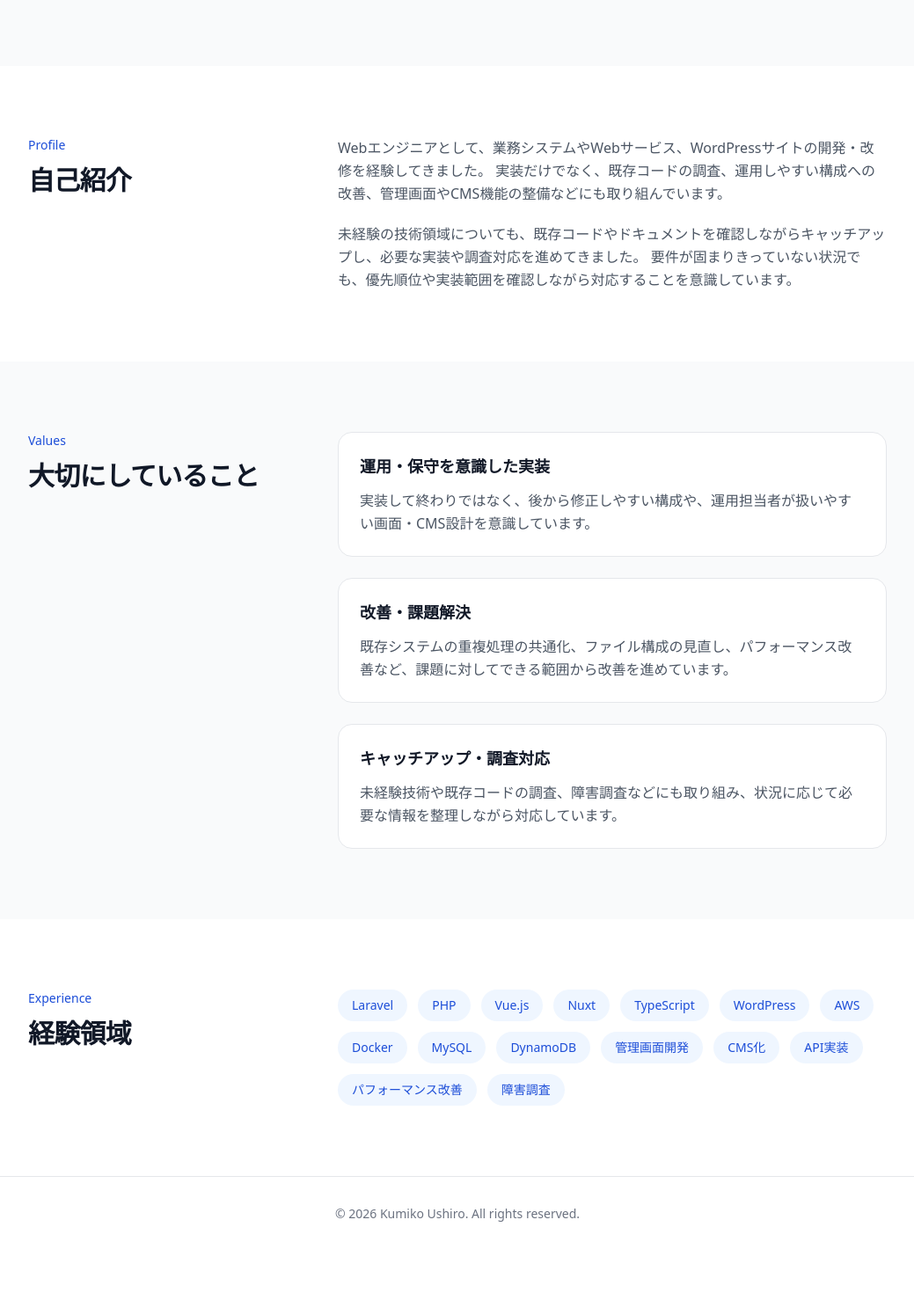
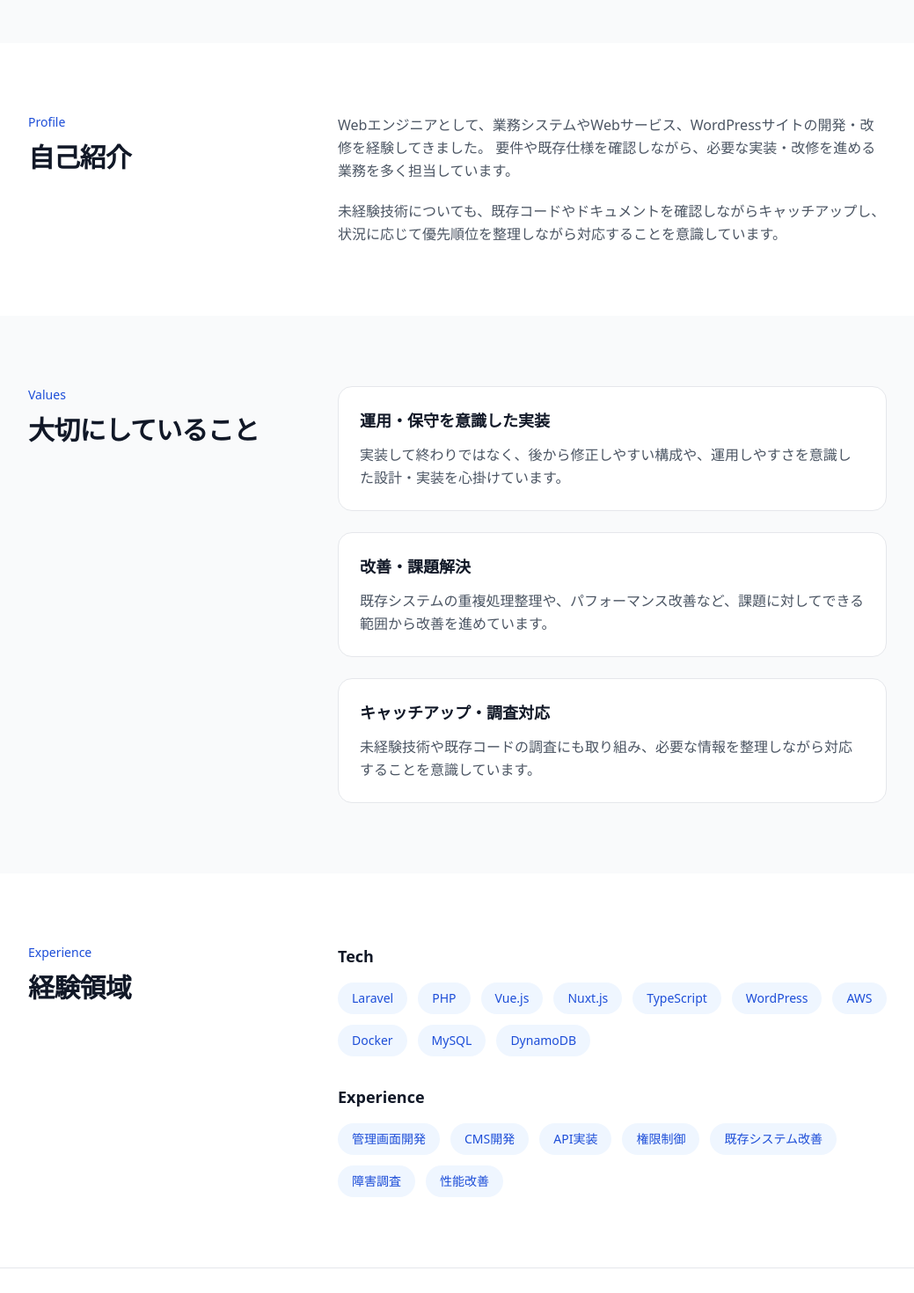
Before and after one commit to ushiro-dev/portfolio, a Nuxt app: page /about in a window 1280 px wide. Shown: the part 360-1830 px from the top of the page at 88% size, without its empty margins (120-1159 px from the left). Before the commit the page ends 1782 px from the top, so only its background shows below. Built offline with nearby package versions, Linux system fonts and the light colour scheme.

Commit message:
refactor: improve about section content

```diff
--- a/app/components/home/AboutLinkSection.vue
+++ b/app/components/home/AboutLinkSection.vue
@@ -8,12 +8,12 @@
 
         <h2 class="text-3xl font-bold tracking-tight text-gray-900">
           実務経験をもとに、<br>
-          改善・保守を意識した開発に取り組んでいます。
+          改善・保守を意識したWeb開発に取り組んでいます。
         </h2>
 
         <p class="mt-5 leading-relaxed text-gray-600">
-          Laravel / Nuxt / WordPress / AWS を中心に、管理画面開発、CMS化、Webサイト改善などに携わってきました。<br>
-          既存コードの調査や未経験技術のキャッチアップを行いながら、運用しやすいシステムづくりを意識しています。
+          Laravel / Nuxt / WordPress / AWS を中心に、管理画面開発、CMS開発、既存システム改善に携わってきました。<br>
+          既存コードの調査やキャッチアップを行いながら、運用しやすいシステムづくりを意識しています。
         </p>
 
         <div class="mt-8">
--- a/app/pages/about.vue
+++ b/app/pages/about.vue
@@ -3,36 +3,41 @@ const values = [
   {
     title: '運用・保守を意識した実装',
     description:
-      '実装して終わりではなく、後から修正しやすい構成や、運用担当者が扱いやすい画面・CMS設計を意識しています。',
+      '実装して終わりではなく、後から修正しやすい構成や、運用しやすさを意識した設計・実装を心掛けています。',
   },
   {
     title: '改善・課題解決',
     description:
-      '既存システムの重複処理の共通化、ファイル構成の見直し、パフォーマンス改善など、課題に対してできる範囲から改善を進めています。',
+      '既存システムの重複処理整理や、パフォーマンス改善など、課題に対してできる範囲から改善を進めています。',
   },
   {
     title: 'キャッチアップ・調査対応',
     description:
-      '未経験技術や既存コードの調査、障害調査などにも取り組み、状況に応じて必要な情報を整理しながら対応しています。',
+      '未経験技術や既存コードの調査にも取り組み、必要な情報を整理しながら対応することを意識しています。',
   },
 ]
 
-const experiences = [
+const techs = [
   'Laravel',
   'PHP',
   'Vue.js',
-  'Nuxt',
+  'Nuxt.js',
   'TypeScript',
   'WordPress',
   'AWS',
   'Docker',
   'MySQL',
   'DynamoDB',
+]
+
+const experiences = [
   '管理画面開発',
-  'CMS化',
+  'CMS開発',
   'API実装',
-  'パフォーマンス改善',
+  '権限制御',
+  '既存システム改善',
   '障害調査',
+  '性能改善',
 ]
 </script>
 <template>
@@ -44,12 +49,12 @@ const experiences = [
 
       <h1 class="text-4xl font-bold tracking-tight text-gray-900">
         実務経験をもとに、<br>
-        改善・保守を意識したWeb開発に取り組んでいます。
+        改善・保守を意識したWeb開発に取り組んできました。
       </h1>
 
       <p class="mt-6 max-w-3xl leading-relaxed text-gray-600">
         Laravel / Nuxt / WordPress / AWS を中心に、WebサービスやCMSの開発・改修に携わってきました。<br>
-        管理画面開発、CMS化、既存システムの改善、Webサイトの運用改善など、実務で必要とされる幅広い領域に対応しています。
+        管理画面開発、CMS開発、既存システム改善など、実務を通して幅広い開発・改修業務を経験しています。
       </p>
     </section>
 
@@ -67,12 +72,12 @@ const experiences = [
         <div class="space-y-5 leading-relaxed text-gray-600">
           <p>
             Webエンジニアとして、業務システムやWebサービス、WordPressサイトの開発・改修を経験してきました。
-            実装だけでなく、既存コードの調査、運用しやすい構成への改善、管理画面やCMS機能の整備などにも取り組んでいます。
+            要件や既存仕様を確認しながら、必要な実装・改修を進める業務を多く担当しています。
           </p>
 
           <p>
-            未経験の技術領域についても、既存コードやドキュメントを確認しながらキャッチアップし、必要な実装や調査対応を進めてきました。
-            要件が固まりきっていない状況でも、優先順位や実装範囲を確認しながら対応することを意識しています。
+            未経験技術についても、既存コードやドキュメントを確認しながらキャッチアップし、
+            状況に応じて優先順位を整理しながら対応することを意識しています。
           </p>
         </div>
       </div>
@@ -108,14 +113,39 @@ const experiences = [
 
     <section class="bg-white py-20">
       <div class="mx-auto grid max-w-5xl gap-10 px-6 md:grid-cols-[1fr_2fr]">
+
         <div>
           <p class="mb-3 text-sm font-medium text-blue-700">
             Experience
           </p>
+
           <h2 class="text-3xl font-bold tracking-tight text-gray-900">
             経験領域
           </h2>
         </div>
+
+        <div class="space-y-8">
+
+          <div>
+            <h3 class="mb-4 text-lg font-semibold text-gray-900">
+              Tech
+            </h3>
+
+            <div class="flex flex-wrap gap-3">
+              <span
+                v-for="item in techs"
+                :key="item"
+                class="rounded-full bg-blue-50 px-4 py-2 text-sm font-medium text-blue-700"
+              >
+                {{ item }}
+              </span>
+            </div>
+          </div>
+
+          <div>
+            <h3 class="mb-4 text-lg font-semibold text-gray-900">
+              Experience
+            </h3>
 
             <div class="flex flex-wrap gap-3">
               <span
@@ -127,6 +157,9 @@ const experiences = [
               </span>
             </div>
           </div>
+
+        </div>
+      </div>
     </section>
   </main>
 </template>
```
Lines whose indentation alone changed are shown as unchanged.
